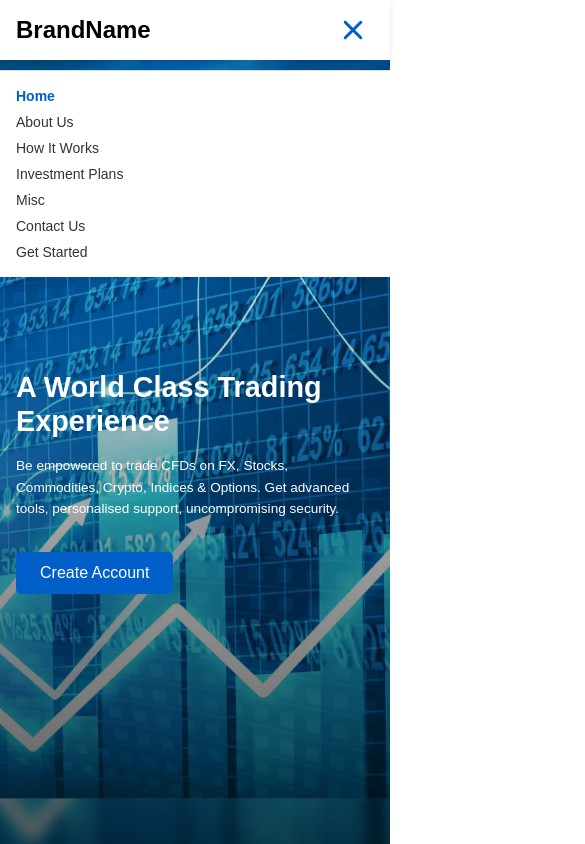
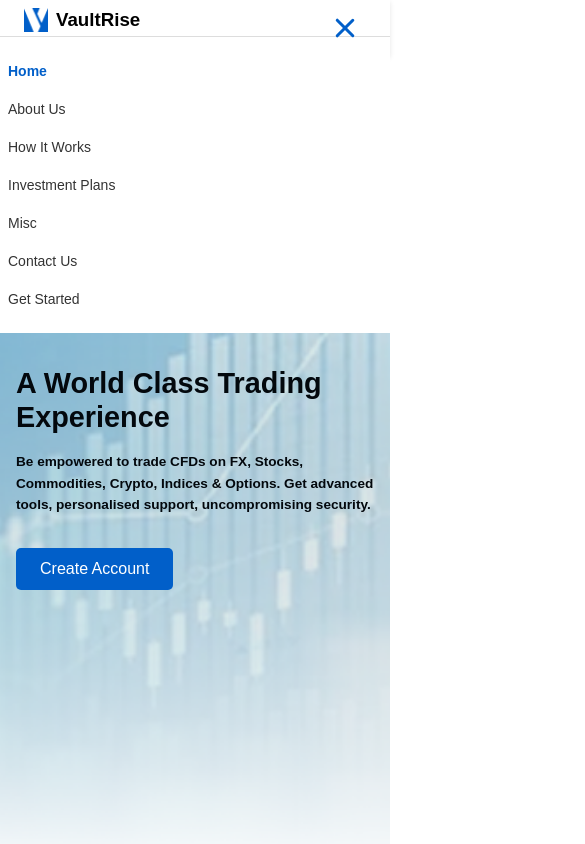
Before and after one commit to murpheus007/Test-again, a plain HTML site: page index.html in a window 390 px wide. Both pictures are taken after a click on the button "Toggle menu". Shown: the top 844 px of the page, 585 px wide, since content can reach past the window. Drawn offline with Linux system fonts and the light colour scheme.

Commit message:
fixed the overflow caused by a long paragraph

```diff
--- a/hero.js
+++ b/hero.js
@@ -4,12 +4,12 @@ const heroText = document.getElementById('hero-text');
 
 const slides = [
    {
-      background: 'url("images/hero.jpg")',
+      background: 'url("images/group1.png")',
       title: 'The Complete FX and CFD Trading Experience',
       text: 'Award-winning platforms, tight spreads, low commissions and dedicated support. See why we’re the trading partner of choice for 1,000,000 traders around the world',
    },
    {
-      background: 'url("images/hero1.webp")',
+      background: 'url("images/group2.png")',
       title: 'A World Class Trading Experience',
       text: 'Be empowered to trade CFDs on FX, Stocks, Commodities, Crypto, Indices & Options. Get advanced tools, personalised support, uncompromising security.',
    },
--- a/index.html
+++ b/index.html
@@ -20,8 +20,14 @@
    <body>
       <!-- Header -->
       <header id="navbar">
+         <div class="nav-container">
             <div class="logo-container">
-            <h2>BrandName</h2>
+               <div class="logo">
+                  <img
+                     src="images/Logo1.png"
+                     alt="" />
+                  <h3>VaultRise</h3>
+               </div>
                <button
                   class="hamburger"
                   id="hamburger"
@@ -63,10 +69,10 @@
                      ></li
                   >
 
-               <li class="relative group">
+                  <li class="nav-item-has-dropdown">
                      <a
                         href="#"
-                     class="toggle-submenu"
+                        class="nav-link"
                         >Misc</a
                      >
                      <ul class="dropdown">
@@ -83,10 +89,10 @@
                      ></li
                   >
 
-               <li class="relative group">
+                  <li class="nav-item-has-dropdown">
                      <a
                         href="#"
-                     class="toggle-submenu"
+                        class="nav-link"
                         >Get Started</a
                      >
                      <ul class="dropdown">
@@ -96,6 +102,7 @@
                   </li>
                </ul>
             </nav>
+         </div>
       </header>
 
       <!-- Dummy Sections -->
@@ -747,7 +754,7 @@
             <div class="footer-section brand">
                <div class="logo">
                   <img
-                     src="logo.svg"
+                     src="images/Logo1.png"
                      alt="VaultRise Logo" />
                   <span>VaultRise</span>
                </div>
--- a/navbar.js
+++ b/navbar.js
@@ -1,8 +1,9 @@
 document.addEventListener('DOMContentLoaded', () => {
    const hamburger = document.getElementById('hamburger');
-   const nav = document.getElementById('main-nav');
+   const nav = document.getElementById('nav-menu');
 
    hamburger.addEventListener('click', () => {
+      hamburger.classList.toggle('active');
       nav.classList.toggle('active');
    });
 });
--- a/sections.css
+++ b/sections.css
@@ -13,31 +13,13 @@
    height: 100vh;
    background-size: cover;
    background-position: center;
-   color: white;
+   color: var(--color-text);
    display: flex;
    align-items: center;
    justify-content: center;
    padding: 0 1rem;
    transition: background-image 0.8s ease-in-out;
    position: relative;
-}
-
-/* Overlay (optional for better text readability) */
-.hero::before {
-   content: '';
-   position: absolute;
-   top: 0;
-   left: 0;
-   right: 0;
-   bottom: 0;
-   background: linear-gradient(
-      to top,
-      rgba(0, 0, 0, 0.7) 0%,
-      rgba(0, 0, 0, 0.4) 40%,
-      rgba(0, 0, 0, 0.1) 80%,
-      rgba(0, 0, 0, 0) 100%
-   );
-   z-index: 1;
 }
 
 .hero-content {
@@ -55,12 +37,12 @@
    font-size: 4.5rem;
    line-height: 62px;
    margin-bottom: 1rem;
-   max-width: 50rem;
+   max-width: 54rem;
    text-align: start;
 }
 
 .hero p {
-   font-weight: medium;
+   font-weight: bold;
    font-size: 16px;
    line-height: 1.6em;
    margin-bottom: 2rem;
@@ -125,7 +107,7 @@
    align-items: center;
 
    p {
-      width: 670px;
+      max-width: 670px;
    }
 }
 
@@ -488,12 +470,6 @@
       grid-template-columns: 1fr 1fr;
       align-items: center;
    }
-   .contact-overlay {
-      background-color: rgba(44, 121, 205, 0.9);
-      width: 100%;
-      height: 100%;
-      padding: 100px 16px;
-   }
 }
 
 /* Testimonials section */
@@ -658,6 +634,9 @@
    .testimonial-avatars {
       display: none;
    }
+      .contact-overlay {
+      padding: 100px 16px;
+   }
 }
 
 /* Footer */
@@ -706,18 +685,6 @@
 .footer-section .icon {
    font-size: 1.1rem;
    margin-top: 2px;
-}
-
-.footer-section .logo {
-   display: flex;
-   align-items: center;
-   gap: 0.5rem;
-   margin-bottom: 1rem;
-}
-
-.footer-section .logo img {
-   width: 40px;
-   height: 40px;
 }
 
 .footer-section .logo span {
--- a/styles.css
+++ b/styles.css
@@ -18,36 +18,138 @@ html {
    padding: 0;
 }
 
+img {
+   max-width: 100%;
+}
+
 body {
    font-family: sans-serif;
    width: 100%;
 }
 
-/* Header */
+.logo-container {
+   display: flex;
+   align-items: center;
+   justify-content: space-between;
+   gap: 1rem;
+}
+
+.logo {
+   display: flex;
+   align-items: center;
+   gap: 0.5rem;
+   margin-bottom: 1rem;
+}
+
+.logo img {
+   width: 24px;
+}
+
+/* Header container */
 header {
    position: sticky;
    top: 0;
+   width: 100%;
    background-color: white;
    box-shadow: 0 2px 5px rgba(0, 0, 0, 0.1);
    z-index: 1000;
-   padding: 1rem;
+   padding: 0.5rem;
+}
+
+/* Inner nav container */
+.nav-container {
+   max-width: 1200px;
+   margin: 0 auto;
+   padding-inline: 16px;
    display: flex;
    justify-content: space-between;
    align-items: center;
 }
 
-#navbar.scrolled {
-   box-shadow: 0 2px 10px rgba(0, 0, 0, 0.1);
-   background-color: #fff;
-   transition: all 0.5s;
+/* Navigation menu */
+#nav-menu {
+   display: flex;
+   align-items: center;
+   background-color: var(--color-neutral);
+   padding-inline: 16px;
+   padding-block: 0;
+   border-radius: 0.5rem;
 }
 
-/* Logo + Hamburger */
-.logo-container {
+nav ul {
+   list-style: none;
    display: flex;
    align-items: center;
-   justify-content: space-between;
-   gap: 1rem;
+}
+
+.nav-link {
+   text-decoration: none;
+   font-size: 14px;
+   color: #333;
+   height: 36px;
+   padding: 8px;
+   display: flex;
+   align-items: center;
+   transition: color 0.3s ease;
+}
+
+.nav-link:hover,
+.nav-link.active {
+   color: var(--color-primary);
+   font-weight: bold;
+}
+
+/* Dropdown container */
+.nav-item-has-dropdown {
+   position: relative;
+}
+
+.nav-item-has-dropdown > a::after {
+   content: ' ▼';
+   font-size: 10px;
+   margin-left: 4px;
+}
+
+.dropdown {
+   position: absolute;
+   top: 36px;
+   right: 0;
+   background-color: white;
+   display: none;
+   flex-direction: column;
+   box-shadow: 0 4px 10px rgba(0, 0, 0, 0.1);
+   min-width: 180px;
+   padding: 0.5rem 0;
+   border-radius: 0.5rem;
+   z-index: 999;
+   opacity: 0;
+   visibility: hidden;
+   transform: translateY(10px);
+   transition: all 0.3s ease;
+}
+
+nav li.nav-item-has-dropdown:hover > .dropdown {
+   display: flex;
+   opacity: 1;
+   visibility: visible;
+   transform: translateY(0);
+}
+
+.dropdown li {
+   width: 100%;
+}
+
+.dropdown li a {
+   display: block;
+   padding: 10px 16px;
+   font-size: 14px;
+   color: #333;
+   transition: background 0.3s, color 0.3s;
+}
+
+.dropdown li a:hover {
+   background-color: #f5f5f5;
+   color: var(--color-primary);
 }
 
 .hamburger {
@@ -82,153 +184,76 @@ header {
    transform: rotate(-45deg) translateY(-12px);
 }
 
-/* Navigation */
-nav {
-   display: flex;
-   align-items: center;
-   justify-content: center;
-   background-color: var(--color-neutral);
-   padding: 0 1rem;
-   border-radius: 0.5rem;
-   max-width: 1200px;
+#nav-menu {
+   transition: max-height 0.3s ease, padding 0.3s ease;
+   padding-block: 0;
 }
 
-nav ul {
-   list-style: none;
-   display: flex;
-   align-items: center;
-   gap: 1rem;
+.nav-wrapper {
+   overflow: hidden;
 }
 
-nav ul li {
-   position: relative;
-}
-
-nav a {
-   text-decoration: none;
-   font-size: 14px;
-   color: #333;
-   transition: color 0.3s ease;
-}
-
-nav a:hover,
-nav a.active {
-   color: var(--color-primary);
-   font-weight: bold;
-}
-
-/* Dropdown */
-.dropdown {
-   position: absolute;
-   top: 100%;
-   left: 0;
-   background-color: white;
-   display: none;
-   flex-direction: column;
-   box-shadow: 0 4px 10px rgba(0, 0, 0, 0.1);
-   min-width: 180px;
-   padding: 0.5rem 0;
-   z-index: 999;
-}
-
-nav li:hover > .dropdown {
-   display: flex;
-}
-
-.dropdown li {
-   padding: 0.5rem 1rem;
-}
-
-.dropdown li a {
-   color: #333;
-}
-
-.dropdown li a:hover {
-   background-color: #f5f5f5;
-   color: var(--color-primary);
-}
-
-/* Section demo placeholder */
-.section {
-   height: 100vh;
-   padding: 2rem;
-   background-color: #f4f4f4;
-   border-bottom: 1px solid #ccc;
-}
-
-/* Mobile styles */
+/* Mobile */
 @media (max-width: 768px) {
    .hamburger {
       display: flex;
    }
+   .logo-container {
+      width: 100%;
+   }
+   .nav-container {
+      flex-direction: column;
+      align-items: flex-start;
+   }
 
-   nav {
+   #nav-menu {
       position: absolute;
-      top: 70px;
+      top: 40px;
       left: 0;
       right: 0;
       background: white;
-      display: none;
-      flex-direction: column;
-      align-items: start;
       padding: 1rem;
       border-top: 1px solid #ddd;
+      flex-direction: column;
+      align-items: flex-start;
+      max-height: 0;
       border-radius: 0;
+      padding: 0;
+      overflow: hidden;
    }
 
-   nav.active {
-      display: flex;
+   #nav-menu.active {
+      max-height: fit-content;
+      padding-block: 1rem;
+      top: 36px;
    }
 
    nav ul {
       flex-direction: column;
-      gap: 0.5rem;
       width: 100%;
+      gap: 2px;
    }
 
    nav ul li {
       width: 100%;
-      cursor: pointer;
-   }
-   nav ul li:hover {
-      background-color: #eee;
    }
 
-   .dropdown {
-      position: static;
-      display: none;
+   nav li.nav-item-has-dropdown:hover > .dropdown {
+      position: relative;
+      top: 0;
+      right: 0;
+      transform: none;
+      opacity: 1;
+      visibility: visible;
       box-shadow: none;
-      background: #f9f9f9;
-   }
-
-   .group.open .dropdown {
-      display: flex;
-   }
-
-   .dropdown li {
-      padding: 0.5rem;
+      display: flex !important;
    }
 
    .dropdown li a {
-      color: #333;
+      padding: 10px 12px;
    }
 
-   .dropdown li a:hover {
-      background-color: var(--color-border);
-   }
-   .dropdown li:hover {
-      background-color: var(--color-border);
-   }
-   .logo-container {
-      width: 100%;
+   .nav-item-has-dropdown > a::after {
+      content: '';
    }
 }
-
-/* Slide hide (scroll effect) */
-#navbar {
-   transition: transform 0.5s ease-in-out;
-}
-
-#navbar.hide {
-   transform: translateY(-100%);
-}
```
Also changed, not shown: images/Logo1.png (added), images/group1.png (added), images/group2.png (added), images/hero2.jpg (added), images/hero3.webp (added). Lines whose indentation alone changed are shown as unchanged.
